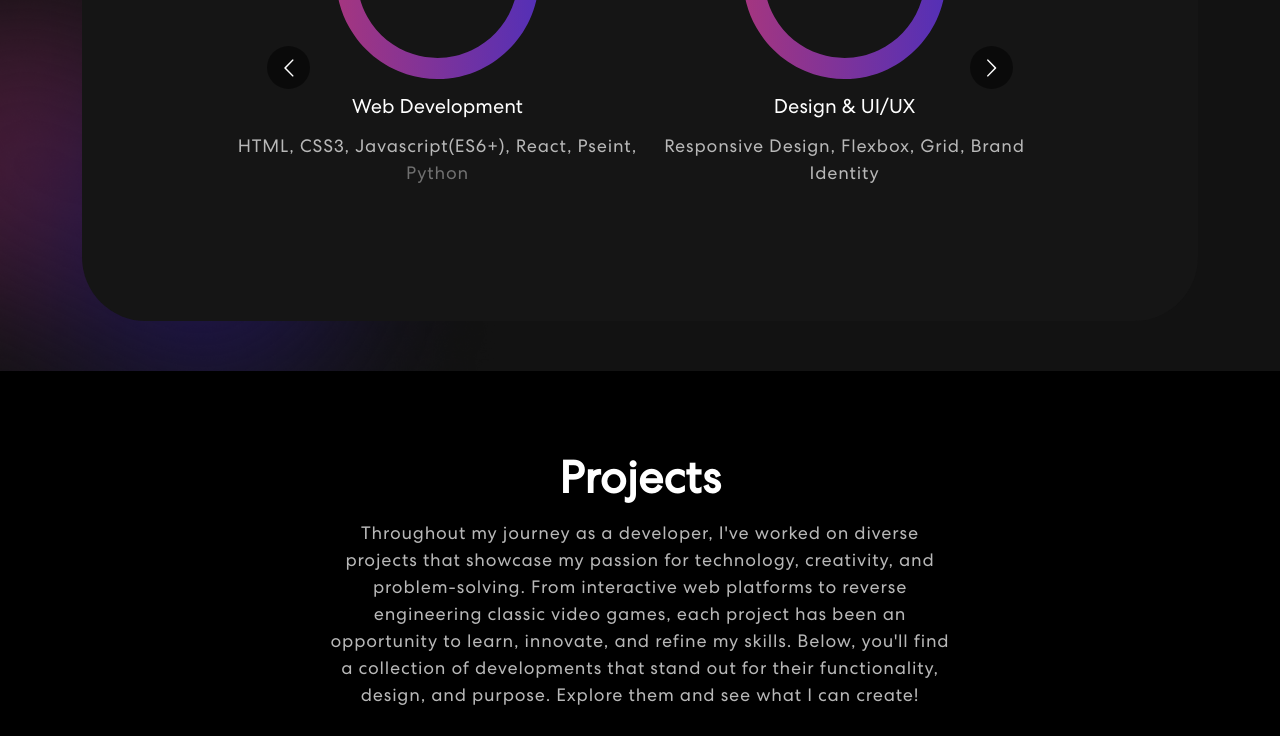
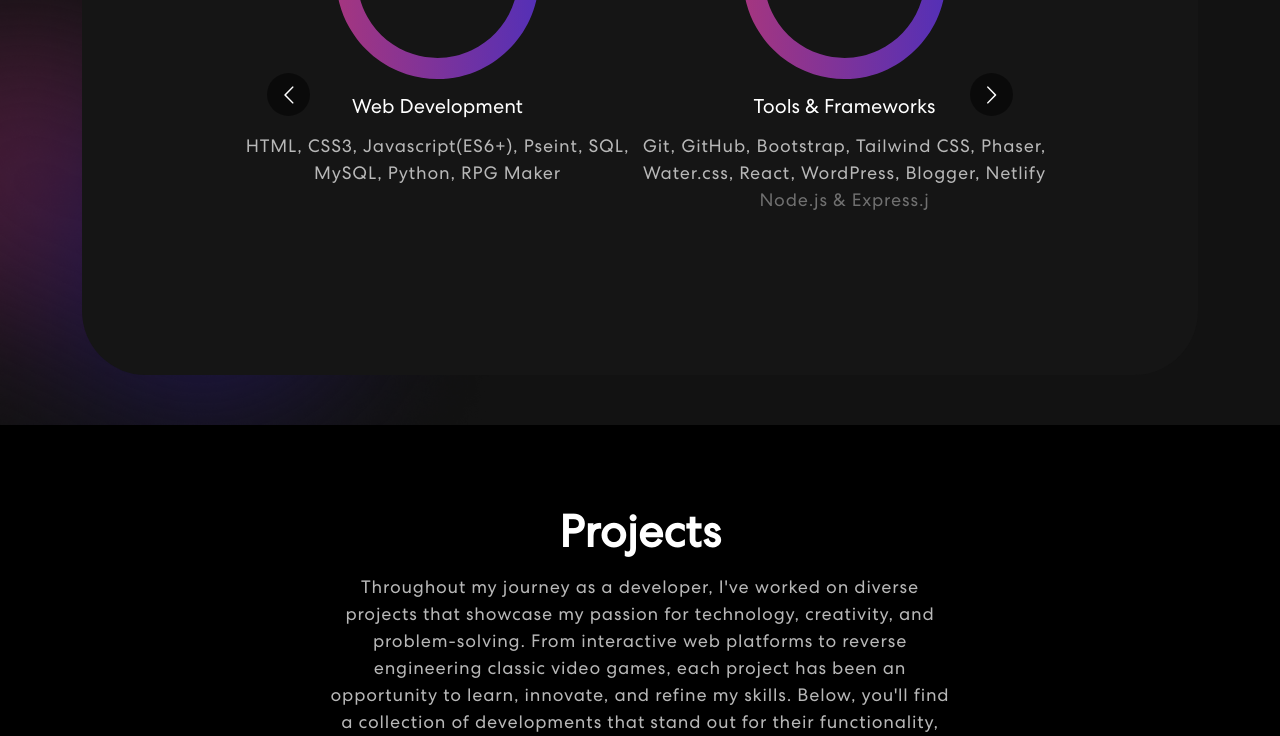
Before and after one commit to papudepapus/coding-briefcase, a React (Create React App) app: page / in a window 1280 px wide. Shown: the part 1160-1896 px from the top of the page. Built offline with nearby package versions, Linux system fonts and the light colour scheme.

Commit message:
Projects and skill commit

```diff
--- a/src/components/Projects.jsx
+++ b/src/components/Projects.jsx
@@ -102,7 +102,7 @@ function Projects() {
                     <Tab.Container id='projects-tabs' defaultActiveKey='first'>
                         <Nav variant="pills" className='nav-pills mb-5 justify-content-center align-items-center' id='pills-tab'>
                             <Nav.Item>
-                                <Nav.Link eventKey="first">ladingPage</Nav.Link>
+                                <Nav.Link eventKey="first">LandingP</Nav.Link>
                             </Nav.Item>
                             <Nav.Item>
                                 <Nav.Link eventKey="second">Games</Nav.Link>
--- a/src/components/Skills.jsx
+++ b/src/components/Skills.jsx
@@ -40,22 +40,22 @@ function Skills() {
                             <div className="item">
                                 <img src={meter1} alt="Imagen" />
                                 <h5>Web Development</h5>
-                                <p>HTML, CSS3, Javascript(ES6+), React, Pseint, <span className='frameworks'>Python</span></p>
+                                <p>HTML, CSS3, Javascript(ES6+), Pseint, SQL, MySQL, Python, RPG Maker</p>
+                            </div>
+                            <div className="item">
+                                <img src={meter2} alt="Imagen" />
+                                <h5>Tools & Frameworks</h5>
+                                <p>Git, GitHub, Bootstrap, Tailwind CSS, Phaser, Water.css, React, WordPress, Blogger, Netlify <span className='frameworks'>Node.js & Express.j</span></p>
+                            </div>
+                            <div className="item">
+                                <img src={meter3} alt="Imagen" />
+                                <h5>Design, Management & AI</h5>
+                                <p>Excalidraw, Mailchimp, Canvas, Raphael, Trello, huggingface, googleColab, googleAiStudio, Prompt Engineering and AI Agent Development</p>
                             </div>
                             <div className="item">
                                 <img src={meter3} alt="Imagen" />
                                 <h5>Design & UI/UX</h5>
                                 <p>Responsive Design, Flexbox, Grid, Brand Identity</p>
-                            </div>
-                            <div className="item">
-                                <img src={meter2} alt="Imagen" />
-                                <h5>Tools & Frameworks</h5>
-                                <p>Git, GitHub, Bootstrap, Tailwind CSS, Phaser, Water.css <span className='frameworks'>Node.js & Express.j</span></p>
-                            </div>
-                            <div className="item">
-                                <img src={meter3} alt="Imagen" />
-                                <h5>Design, Management & AI</h5>
-                                <p>Excalidraw, Blogger, WordPress, RPG Maker, Mailchimp, Canvas, Raphael, Trello</p>
                             </div>
                         </Carousel>
 
```
Also changed, not shown: 1 other file (tests, documents, lock files or other folders).
